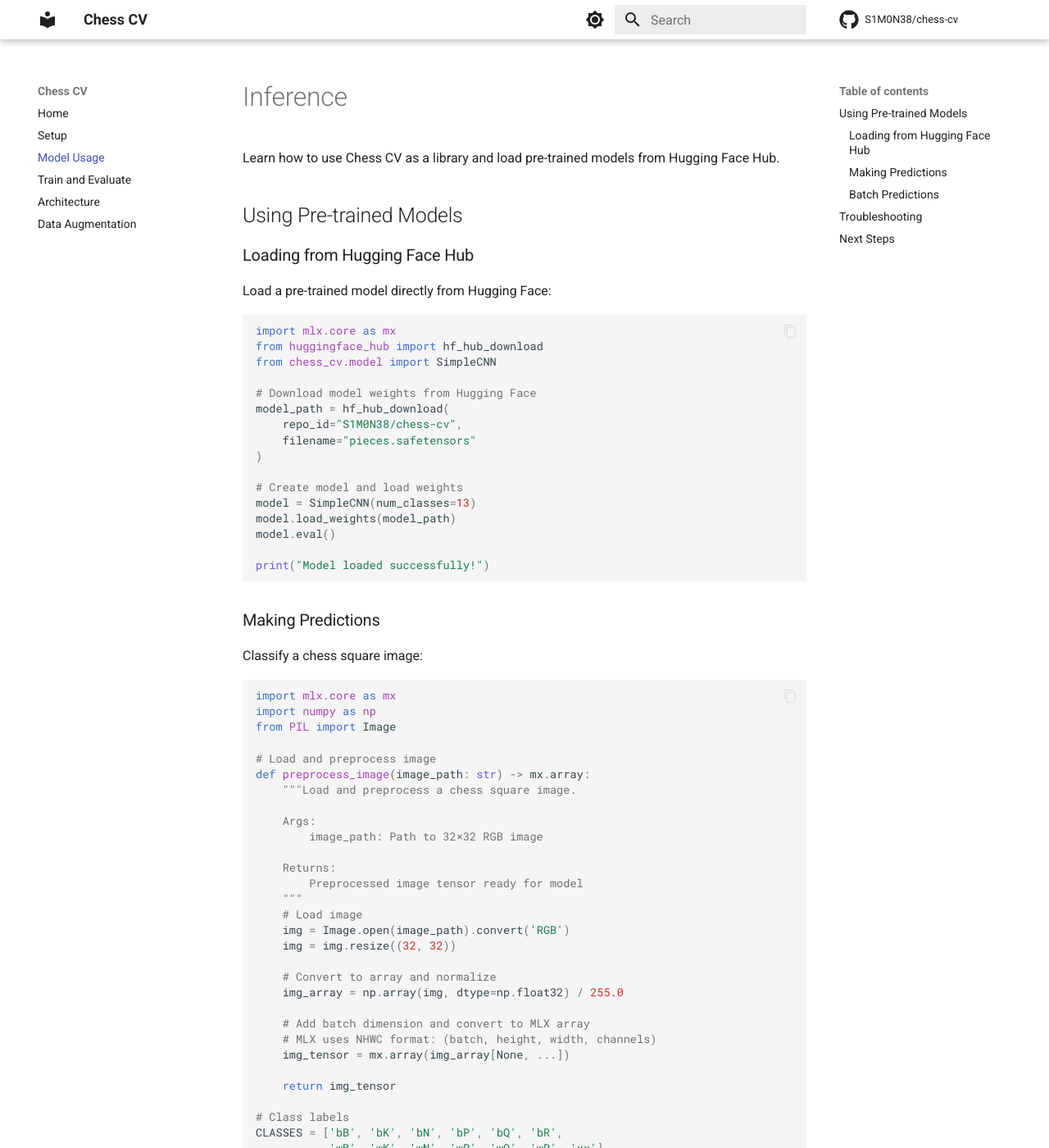
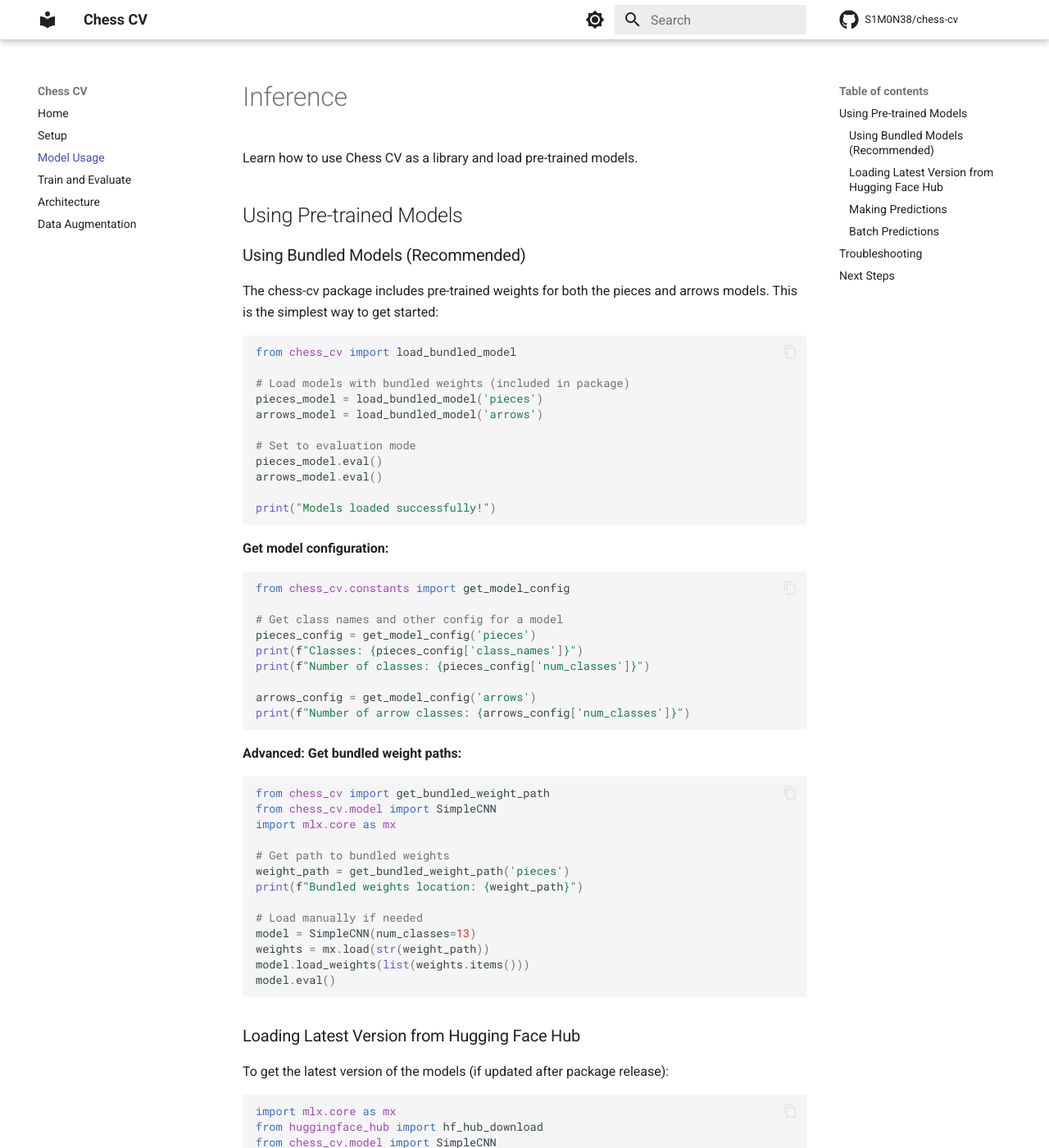
Before and after one commit to S1M0N38/chess-cv, an MkDocs documentation site: the page built from docs/inference.md, in a window 1280 px wide and 1400 px high. Shown: the whole window at 82% size. Built offline with MkDocs 1.6.1 and Material for MkDocs 9.7.7, drawn with Linux system fonts in a browser that asks for light colours; comment, search, counter and statistics services are not loaded; some of the changed text lies outside the part shown.

Commit message:
docs: update the inference to use bundled models

````diff
--- a/docs/inference.md
+++ b/docs/inference.md
@@ -1,19 +1,69 @@
 # Inference
 
-Learn how to use Chess CV as a library and load pre-trained models from Hugging Face Hub.
+Learn how to use Chess CV as a library and load pre-trained models.
 
 ## Using Pre-trained Models
 
-### Loading from Hugging Face Hub
+### Using Bundled Models (Recommended)
 
-Load a pre-trained model directly from Hugging Face:
+The chess-cv package includes pre-trained weights for both the pieces and arrows models. This is the simplest way to get started:
+
+```python
+from chess_cv import load_bundled_model
+
+# Load models with bundled weights (included in package)
+pieces_model = load_bundled_model('pieces')
+arrows_model = load_bundled_model('arrows')
+
+# Set to evaluation mode
+pieces_model.eval()
+arrows_model.eval()
+
+print("Models loaded successfully!")
+```
+
+**Get model configuration:**
+
+```python
+from chess_cv.constants import get_model_config
+
+# Get class names and other config for a model
+pieces_config = get_model_config('pieces')
+print(f"Classes: {pieces_config['class_names']}")
+print(f"Number of classes: {pieces_config['num_classes']}")
+
+arrows_config = get_model_config('arrows')
+print(f"Number of arrow classes: {arrows_config['num_classes']}")
+```
+
+**Advanced: Get bundled weight paths:**
+
+```python
+from chess_cv import get_bundled_weight_path
+from chess_cv.model import SimpleCNN
+import mlx.core as mx
+
+# Get path to bundled weights
+weight_path = get_bundled_weight_path('pieces')
+print(f"Bundled weights location: {weight_path}")
+
+# Load manually if needed
+model = SimpleCNN(num_classes=13)
+weights = mx.load(str(weight_path))
+model.load_weights(list(weights.items()))
+model.eval()
+```
+
+### Loading Latest Version from Hugging Face Hub
+
+To get the latest version of the models (if updated after package release):
 
 ```python
 import mlx.core as mx
 from huggingface_hub import hf_hub_download
 from chess_cv.model import SimpleCNN
 
-# Download model weights from Hugging Face
+# Download latest model weights from Hugging Face
 model_path = hf_hub_download(
     repo_id="S1M0N38/chess-cv",
     filename="pieces.safetensors"
@@ -21,7 +71,8 @@ model_path = hf_hub_download(
 
 # Create model and load weights
 model = SimpleCNN(num_classes=13)
-model.load_weights(model_path)
+weights = mx.load(str(model_path))
+model.load_weights(list(weights.items()))
 model.eval()
 
 print("Model loaded successfully!")
@@ -35,6 +86,15 @@ Classify a chess square image:
 import mlx.core as mx
 import numpy as np
 from PIL import Image
+from chess_cv import load_bundled_model
+from chess_cv.constants import get_model_config
+
+# Load model
+model = load_bundled_model('pieces')
+model.eval()
+
+# Get class names
+classes = get_model_config('pieces')['class_names']
 
 # Load and preprocess image
 def preprocess_image(image_path: str) -> mx.array:
@@ -59,17 +119,13 @@ def preprocess_image(image_path: str) -> mx.array:
 
     return img_tensor
 
-# Class labels
-CLASSES = ['bB', 'bK', 'bN', 'bP', 'bQ', 'bR',
-           'wB', 'wK', 'wN', 'wP', 'wQ', 'wR', 'xx']
-
 # Make prediction
 image_tensor = preprocess_image("square.png")
 logits = model(image_tensor)
 probabilities = mx.softmax(logits, axis=-1)
 predicted_class = mx.argmax(probabilities, axis=-1).item()
 
-print(f"Predicted class: {CLASSES[predicted_class]}")
+print(f"Predicted class: {classes[predicted_class]}")
 print(f"Confidence: {probabilities[0, predicted_class].item():.2%}")
 ```
 
@@ -80,13 +136,22 @@ Process multiple images efficiently:
 ```python
 import mlx.core as mx
 from pathlib import Path
+from chess_cv import load_bundled_model
+from chess_cv.constants import get_model_config
+from chess_cv.model import SimpleCNN
 
-def predict_batch(model: SimpleCNN, image_paths: list[str]) -> list[dict]:
+# Load model and get class names
+model = load_bundled_model('pieces')
+model.eval()
+classes = get_model_config('pieces')['class_names']
+
+def predict_batch(model: SimpleCNN, image_paths: list[str], classes: list[str]) -> list[dict]:
     """Predict classes for multiple images.
 
     Args:
         model: Trained SimpleCNN model
         image_paths: List of paths to chess square images
+        classes: List of class names
 
     Returns:
         List of prediction dictionaries with class and confidence
@@ -107,7 +172,7 @@ def predict_batch(model: SimpleCNN, image_paths: list[str]) -> list[dict]:
         confidence = probabilities[i, pred_idx].item()
         results.append({
             'path': path,
-            'class': CLASSES[pred_idx],
+            'class': classes[pred_idx],
             'confidence': confidence
         })
 
@@ -115,7 +180,7 @@ def predict_batch(model: SimpleCNN, image_paths: list[str]) -> list[dict]:
 
 # Example usage
 image_paths = ["square1.png", "square2.png", "square3.png"]
-predictions = predict_batch(model, image_paths)
+predictions = predict_batch(model, image_paths, classes)
 
 for pred in predictions:
     print(f"{pred['path']}: {pred['class']} ({pred['confidence']:.2%})")
````
